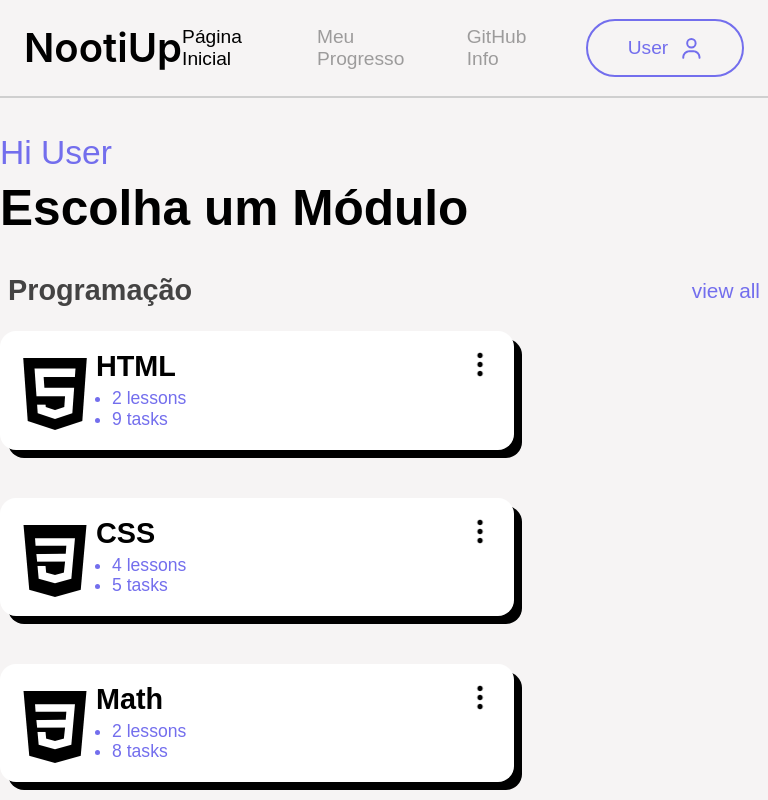
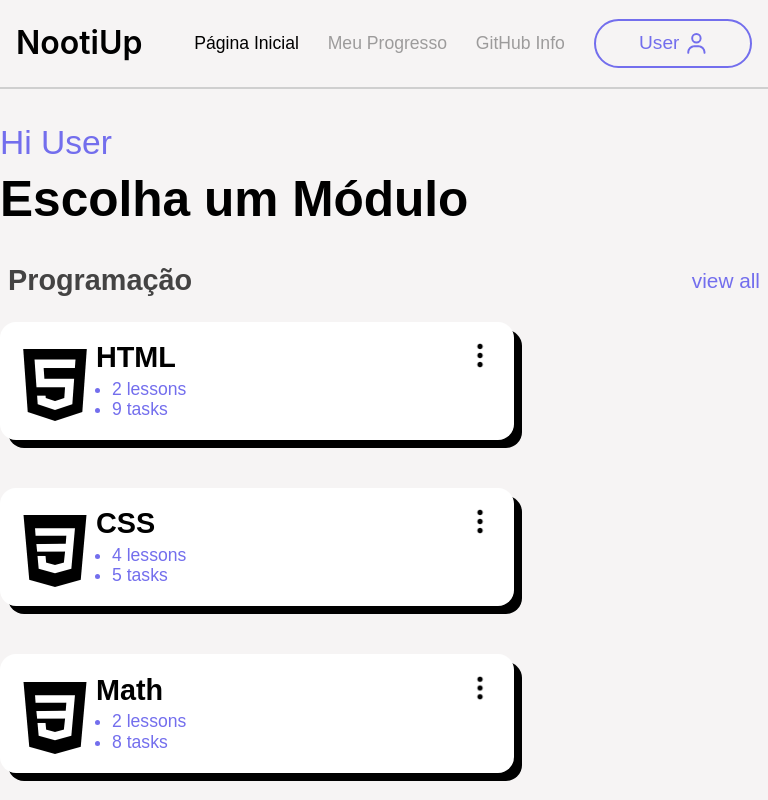
Before and after one commit to Lucas2907/NootiUp-frontend, a React (Vite) app: page / in a window 768 px wide. Shown: the top 800 px of the page. Built offline with nearby package versions, Linux system fonts and the light colour scheme; no server answers.

Commit message:
add  a icon option to mobile devices acess

```diff
--- a/src/components/Header/Header.css
+++ b/src/components/Header/Header.css
@@ -30,9 +30,15 @@
   opacity: 100%;
 }
 
+.header-options {
+  width: 2rem;
+  display: none;
+}
+
 @media (max-width: 480px) {
   .header {
     padding: 1rem;
+    justify-content: space-between;
   }
 
   .header__list {
@@ -40,17 +46,22 @@
   }
 
   .header__list-item {
-    font-size: 1rem;
+    display: none;
+  }
+
+  .header-options {
+    width: 2rem;
+    display: flex;
   }
 }
 
 @media (min-width: 481px) and (max-width: 768px) {
   .header {
-    padding: 1.2rem 1.5rem;
+    padding: 1.2rem 1rem;
   }
 
   .header__list-item {
-    font-size: 1.2rem;
+    font-size: 1.1rem;
   }
 
   .header__list {
--- a/src/components/Header/Header.tsx
+++ b/src/components/Header/Header.tsx
@@ -1,7 +1,7 @@
 import Logo from "../Logo/Logo"
 import RedirectButton from "../RedirectButton/RedirectButton"
 import { Link, useLocation, NavLink } from "react-router-dom"
-
+import optionsIcon from "../../assets/images/three-lines.png"
 function Header() {
     const { pathname } = useLocation()
     const customClassName = ({ isActive }: { isActive: boolean }) => "header__list-item app-link " + (isActive ? "header__list-item_active " : "")
@@ -37,6 +37,7 @@ function Header() {
                 <NavLink className={customClassName} to={"/github-info"}>GitHub Info</NavLink>
                 <NavLink to={"/my-profile"} className="app-link"><RedirectButton text={'User'} isLogged={true} /></NavLink>
             </nav >
+            <img className="header-options" src={optionsIcon} alt=" icon to show options inside aplication " />
         </header >
     )
 }
--- a/src/components/Logo/Logo.css
+++ b/src/components/Logo/Logo.css
@@ -4,3 +4,15 @@
   font-family: "Inter", sans-serif;
   font-weight: 600;
 }
+
+@media (max-width: 480px) {
+  .logo {
+    font-size: 1.5rem;
+  }
+}
+
+@media (min-width: 481px) and (max-width: 768px) {
+  .logo {
+    font-size: 2rem;
+  }
+}
--- a/src/components/RedirectButton/RedirectButton.css
+++ b/src/components/RedirectButton/RedirectButton.css
@@ -86,6 +86,12 @@
   .redirect-button {
     max-width: 10rem;
     font-size: 1.2rem;
-    padding: 1rem 1.6rem;
+    padding: 0.7rem 1dvh;
+    display: flex;
+    justify-content: center;
+  }
+
+  .redirect-button__elements {
+    gap: 0.4rem;
   }
 }
```
Also changed, not shown: src/assets/images/three-lines.png.
